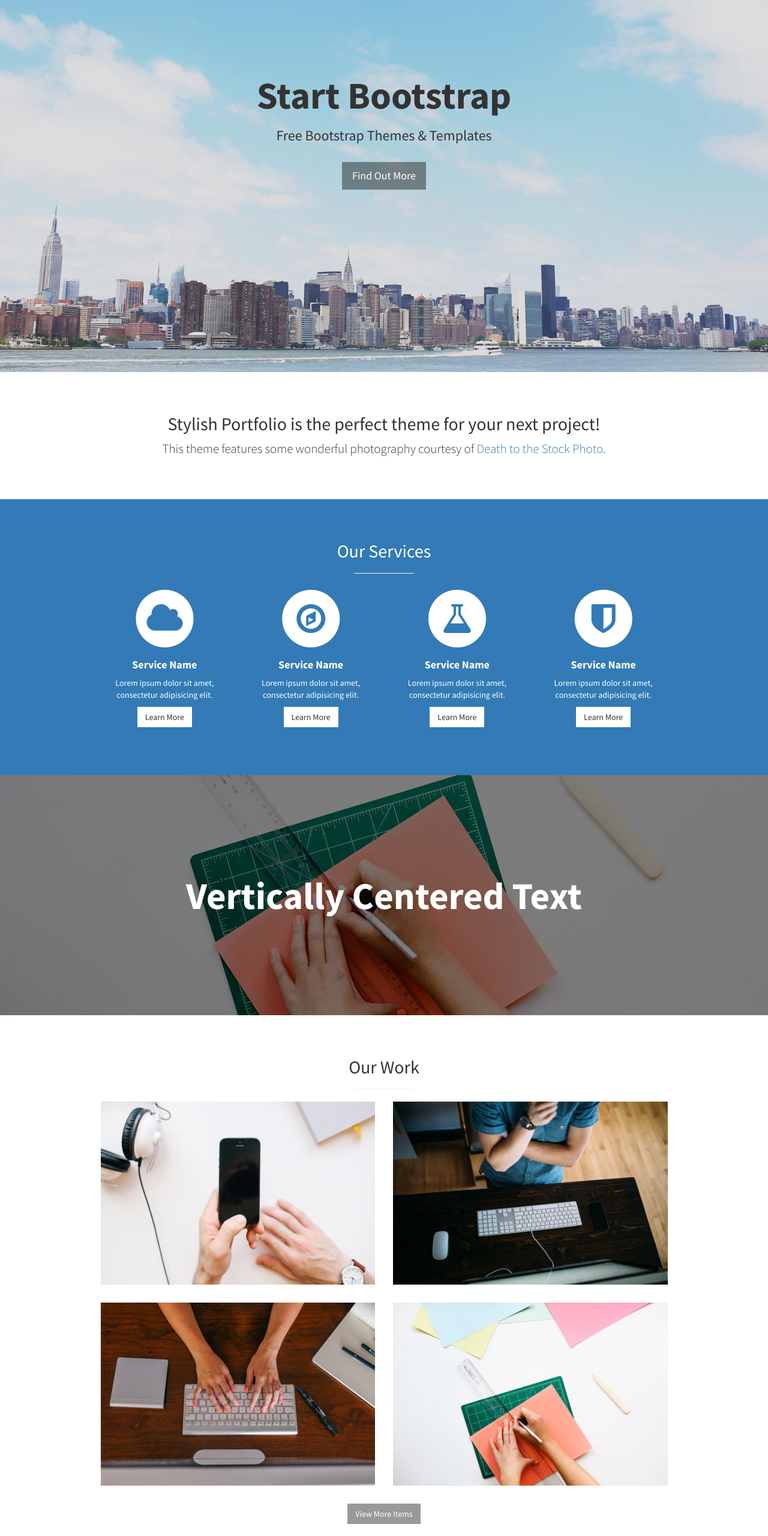
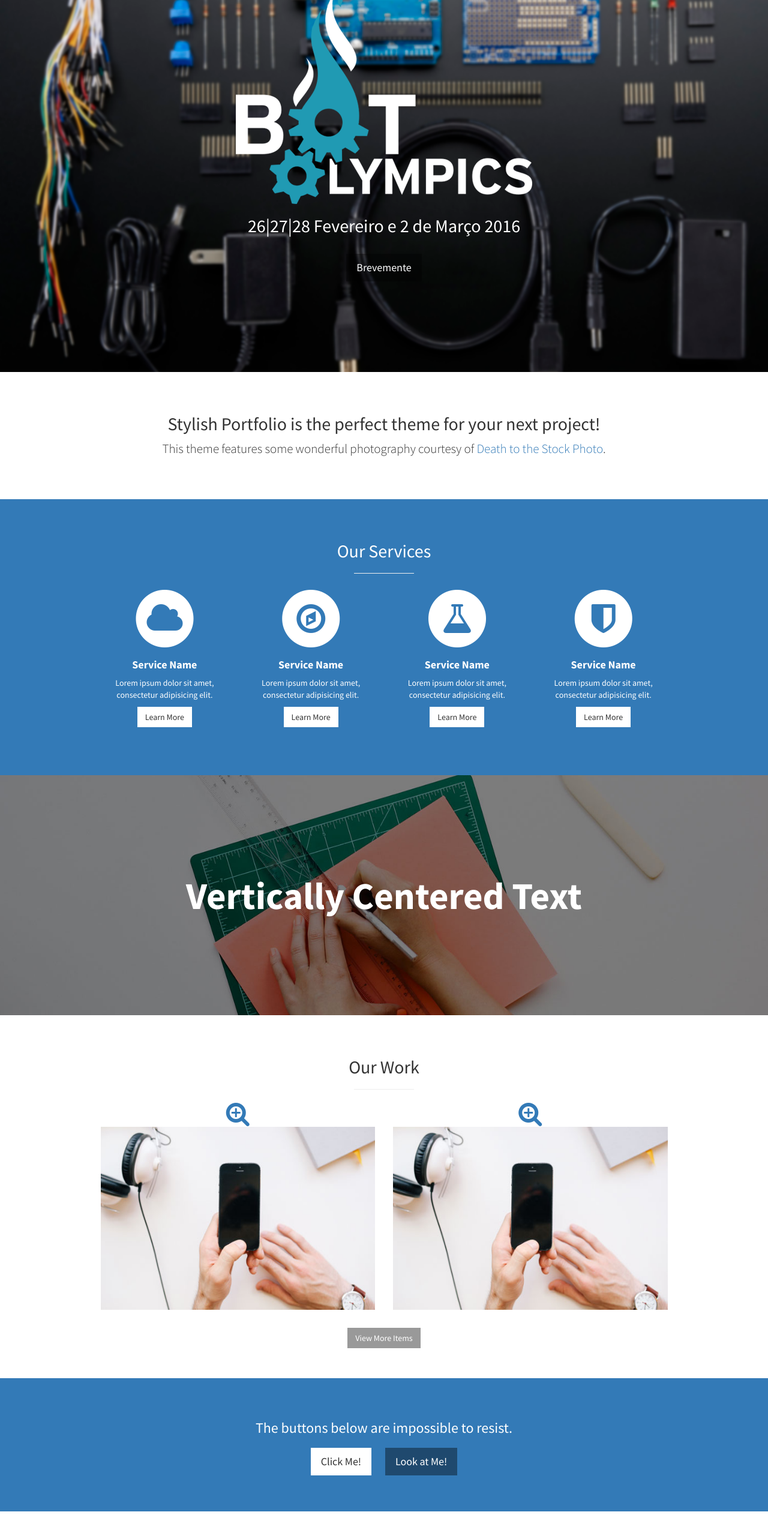
Before and after one commit to epreto/bot_theme, a plain HTML site: page index.html in a window 1280 px wide. Shown: the part 180-2740 px from the top of the page at 60% size. Drawn offline with Linux system fonts and the light colour scheme; grey boxes are pictures that could not be loaded.

Commit message:
Add header and image files

```diff
--- a/css/stylish-portfolio.css
+++ b/css/stylish-portfolio.css
@@ -20,6 +20,7 @@ body {
     display: table-cell;
     text-align: center;
     vertical-align: middle;
+    color: white;
 }
 
 .text-vertical-center h1 {
@@ -155,13 +156,12 @@ hr.small {
     position: relative;
     width: 100%;
     height: 100%;
-    background: url(../img/bg.jpg) no-repeat center center scroll;
+    background: url(../img/bg.png) no-repeat center center scroll;
     -webkit-background-size: cover;
     -moz-background-size: cover;
     background-size: cover;
     -o-background-size: cover;
 }
-
 /* About */
 
 .about {
@@ -237,3 +237,9 @@ hr.small {
 footer {
     padding: 100px 0;
 }
+
+/* Eduardo */
+img.logo {
+  margin-left:auto;
+  margin-right:auto;
+}
--- a/index.html
+++ b/index.html
@@ -9,7 +9,7 @@
     <meta name="description" content="">
     <meta name="author" content="">
 
-    <title>Stylish Portfolio - Start Bootstrap Theme</title>
+    <title>BotOlympics</title>
 
     <!-- Bootstrap Core CSS -->
     <link href="css/bootstrap.min.css" rel="stylesheet">
@@ -38,22 +38,10 @@
       <ul class="sidebar-nav">
           <a id="menu-close" href="#" class="btn btn-light btn-lg pull-right toggle"><i class="fa fa-times"></i></a>
           <li class="sidebar-brand">
-                <a href="#top"  onclick = $("#menu-close").click(); >Start Bootstrap</a>
+              <a href="#top"  onclick = $("#menu-close").click(); ></a>
           </li>
           <li>
-                <a href="#top" onclick = $("#menu-close").click(); >Home</a>
-            </li>
-            <li>
-                <a href="#about" onclick = $("#menu-close").click(); >About</a>
-            </li>
-            <li>
-                <a href="#services" onclick = $("#menu-close").click(); >Services</a>
-            </li>
-            <li>
-                <a href="#portfolio" onclick = $("#menu-close").click(); >Portfolio</a>
-            </li>
-            <li>
-                <a href="#contact" onclick = $("#menu-close").click(); >Contact</a>
+              <a href="/edicao2015/index.html" onclick = $("#menu-close").click(); >Edição 2015</a>
           </li>
       </ul>
   </nav>
@@ -61,10 +49,10 @@
   <!-- Header -->
   <header id="top" class="header">
       <div class="text-vertical-center">
-            <h1>Start Bootstrap</h1>
-            <h3>Free Bootstrap Themes &amp; Templates</h3>
+          <img class = "logo" src="img/logo.png" class="img-responsive">
+            <h2 style="color: white">26|27|28 Fevereiro e 2 de Março 2016 </h2>
           <br>
-            <a href="#about" class="btn btn-dark btn-lg">Find Out More</a>
+          <a href="#" class="btn btn-dark btn-lg">Brevemente</a>
       </div>
   </header>
 
@@ -168,35 +156,28 @@
                     <h2>Our Work</h2>
                     <hr class="small">
                     <div class="row">
-                        <div class="col-md-6">
-                            <div class="portfolio-item">
-                                <a href="#">
-                                    <img class="img-portfolio img-responsive" src="img/portfolio-1.jpg">
+                        <div class="col-md-6 portfolio-item">
+                          <a href="#portfolioModal1" class="portfolio-link" data-toggle="modal">
+                              <div class="caption">
+                                  <div class="caption-content">
+                                      <i class="fa fa-search-plus fa-3x"></i>
+                                  </div>
+                              </div>
+                              <img src="img/portfolio-1.jpg" class="img-responsive" alt="">
                           </a>
                         </div>
+
+                        <div class="col-md-6 portfolio-item">
+                          <a href="#portfolioModal2" class="portfolio-link" data-toggle="modal">
+                              <div class="caption">
+                                  <div class="caption-content">
+                                      <i class="fa fa-search-plus fa-3x"></i>
                                   </div>
-                        <div class="col-md-6">
-                            <div class="portfolio-item">
-                                <a href="#">
-                                    <img class="img-portfolio img-responsive" src="img/portfolio-2.jpg">
+                              </div>
+                              <img src="img/portfolio-1.jpg" class="img-responsive" alt="">
                           </a>
                         </div>
-                        </div>
-                        <div class="col-md-6">
-                            <div class="portfolio-item">
-                                <a href="#">
-                                    <img class="img-portfolio img-responsive" src="img/portfolio-3.jpg">
-                                </a>
-                            </div>
-                        </div>
-                        <div class="col-md-6">
-                            <div class="portfolio-item">
-                                <a href="#">
-                                    <img class="img-portfolio img-responsive" src="img/portfolio-4.jpg">
-                                </a>
-                            </div>
-                        </div>
-                    </div>
+
                     <!-- /.row (nested) -->
                     <a href="#" class="btn btn-dark">View More Items</a>
                 </div>
```
Also changed, not shown: img/bg.jpg (deleted), img/bg.png (added), img/logo.png (added), 2 other files. Lines whose indentation alone changed are shown as unchanged.
